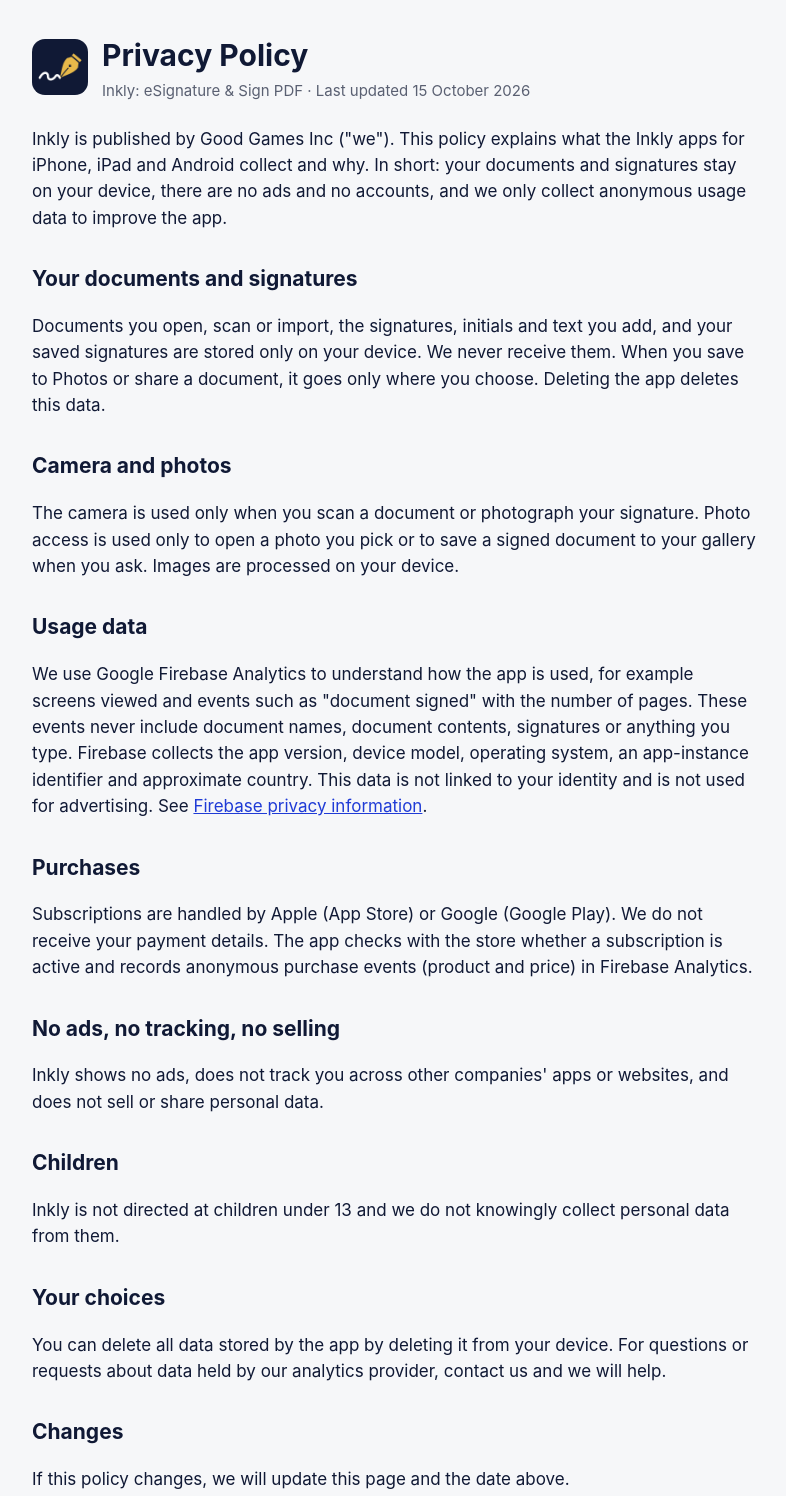
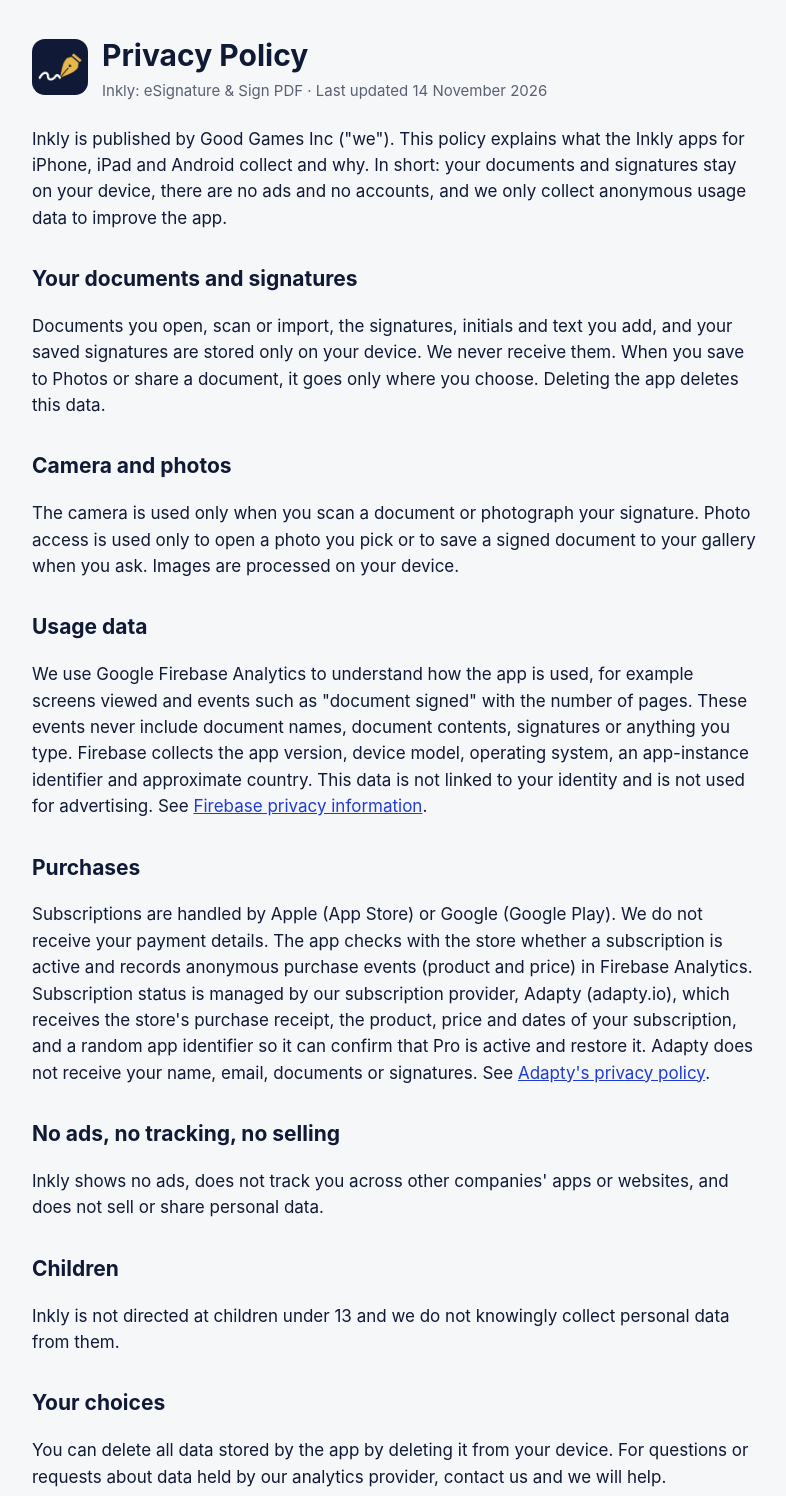
Before and after one commit to coolwithtech/inkly-site, a plain HTML site: page privacy.html in a window 1280 px wide. Shown: the top 1496 px of the page, without its empty margins (244-1030 px from the left). Drawn offline with Linux system fonts and the light colour scheme.

Commit message:
Privacy: name Adapty as subscription provider
Co-Authored-By: Claude Opus 5.5 <noreply@anthropic.com>

```diff
--- a/privacy.html
+++ b/privacy.html
@@ -10,7 +10,7 @@
 </head>
 <body>
 <main>
-  <header><img src="icon.png" alt=""><div><h1>Privacy Policy</h1><div class="muted">Inkly: eSignature &amp; Sign PDF · Last updated 15 October 2026</div></div></header>
+  <header><img src="icon.png" alt=""><div><h1>Privacy Policy</h1><div class="muted">Inkly: eSignature &amp; Sign PDF · Last updated 14 November 2026</div></div></header>
 
   <p>Inkly is published by Good Games Inc ("we"). This policy explains what the Inkly apps for iPhone, iPad and Android collect and why. In short: your documents and signatures stay on your device, there are no ads and no accounts, and we only collect anonymous usage data to improve the app.</p>
 
@@ -24,7 +24,7 @@
   <p>We use Google Firebase Analytics to understand how the app is used, for example screens viewed and events such as "document signed" with the number of pages. These events never include document names, document contents, signatures or anything you type. Firebase collects the app version, device model, operating system, an app-instance identifier and approximate country. This data is not linked to your identity and is not used for advertising. See <a href="https://firebase.google.com/support/privacy">Firebase privacy information</a>.</p>
 
   <h2>Purchases</h2>
-  <p>Subscriptions are handled by Apple (App Store) or Google (Google Play). We do not receive your payment details. The app checks with the store whether a subscription is active and records anonymous purchase events (product and price) in Firebase Analytics.</p>
+  <p>Subscriptions are handled by Apple (App Store) or Google (Google Play). We do not receive your payment details. The app checks with the store whether a subscription is active and records anonymous purchase events (product and price) in Firebase Analytics. Subscription status is managed by our subscription provider, Adapty (adapty.io), which receives the store's purchase receipt, the product, price and dates of your subscription, and a random app identifier so it can confirm that Pro is active and restore it. Adapty does not receive your name, email, documents or signatures. See <a href="https://adapty.io/privacy">Adapty's privacy policy</a>.</p>
 
   <h2>No ads, no tracking, no selling</h2>
   <p>Inkly shows no ads, does not track you across other companies' apps or websites, and does not sell or share personal data.</p>
```
